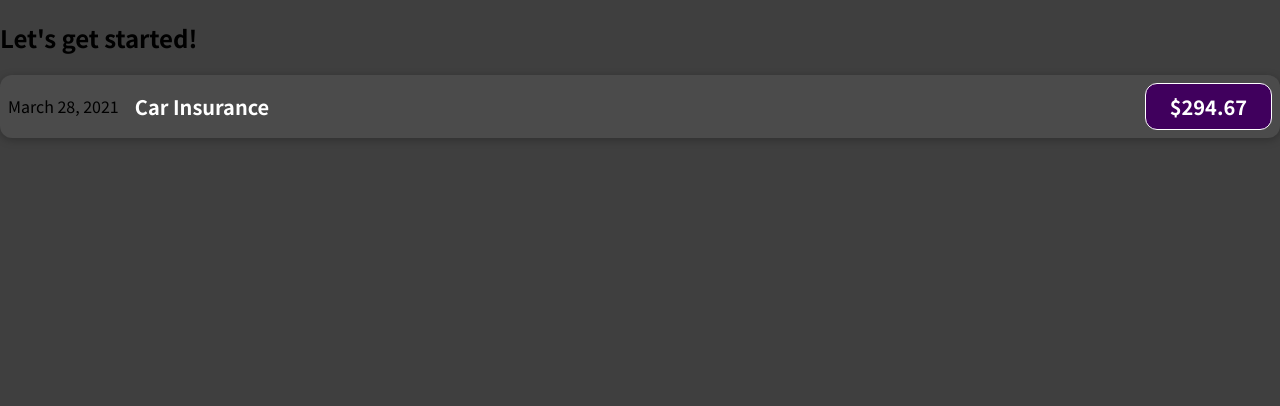
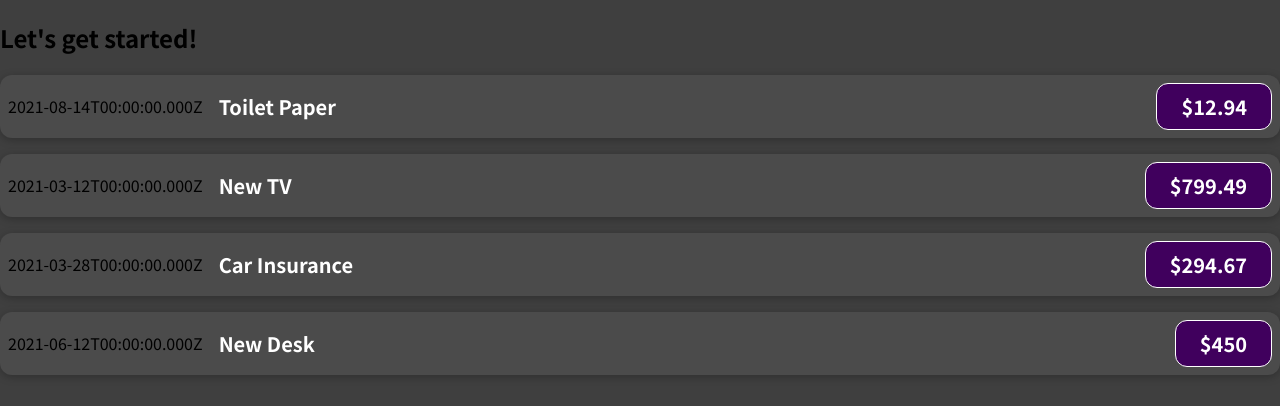
Before and after one commit to thenoiseinspace/food-delivery-app, a JavaScript app: page / in a window 1280 px wide. Shown: the top 406 px of the page. Built offline with nearby package versions, Linux system fonts and the light colour scheme.

Commit message:
fixing props

```diff
--- a/src/App.js
+++ b/src/App.js
@@ -1,10 +1,46 @@
 import ExpenseItem from "./components/ExpenseItem";
 
 function App() {
+  const expenses = [
+    {
+      id: "e1",
+      title: "Toilet Paper",
+      amount: 12.94,
+      date: new Date(2021, 7, 14),
+    },
+    { id: "e2", title: "New TV", amount: 799.49, date: new Date(2021, 2, 12) },
+    {
+      id: "e3",
+      title: "Car Insurance",
+      amount: 294.67,
+      date: new Date(2021, 2, 28),
+    },
+    { id: "e4", title: "New Desk", amount: 450, date: new Date(2021, 5, 12) },
+  ];
+
   return (
     <div>
       <h2>Let's get started!</h2>
-      <ExpenseItem></ExpenseItem>
+      <ExpenseItem
+        title={expenses[0].title}
+        amount={expenses[0].amount}
+        date={expenses[0].date}
+      ></ExpenseItem>
+      <ExpenseItem
+        title={expenses[1].title}
+        amount={expenses[1].amount}
+        date={expenses[1].date}
+      ></ExpenseItem>
+      <ExpenseItem
+        title={expenses[2].title}
+        amount={expenses[2].amount}
+        date={expenses[2].date}
+      ></ExpenseItem>
+      <ExpenseItem
+        title={expenses[3].title}
+        amount={expenses[3].amount}
+        date={expenses[3].date}
+      ></ExpenseItem>
     </div>
   );
 }
--- a/src/components/ExpenseItem.js
+++ b/src/components/ExpenseItem.js
@@ -1,12 +1,12 @@
 import "./ExpenseItem.css";
 
-function ExpenseItem() {
+function ExpenseItem(props) {
   return (
     <div className="expense-item">
-      <div>March 28, 2021</div>
+      <div>{props.date.toISOString()}</div>
       <div className="expense-item__description">
-        <h2>Car Insurance</h2>
-        <div className="expense-item__price">$294.67</div>
+        <h2>{props.title}</h2>
+        <div className="expense-item__price">${props.amount}</div>
       </div>
     </div>
   );
```
